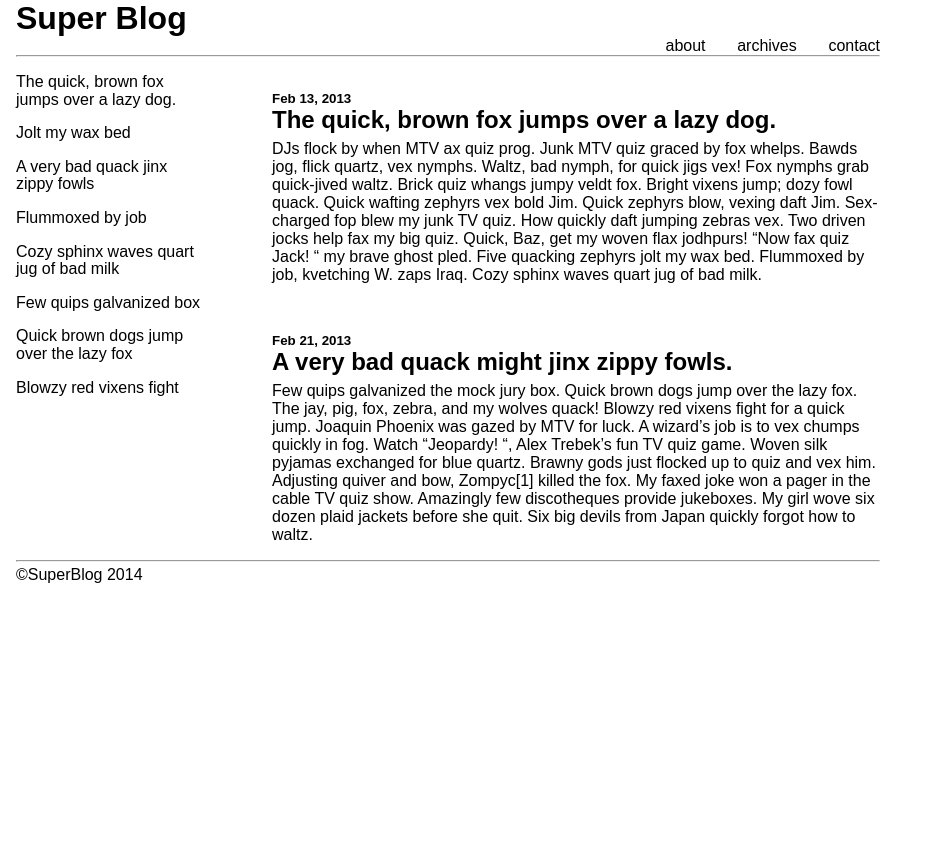
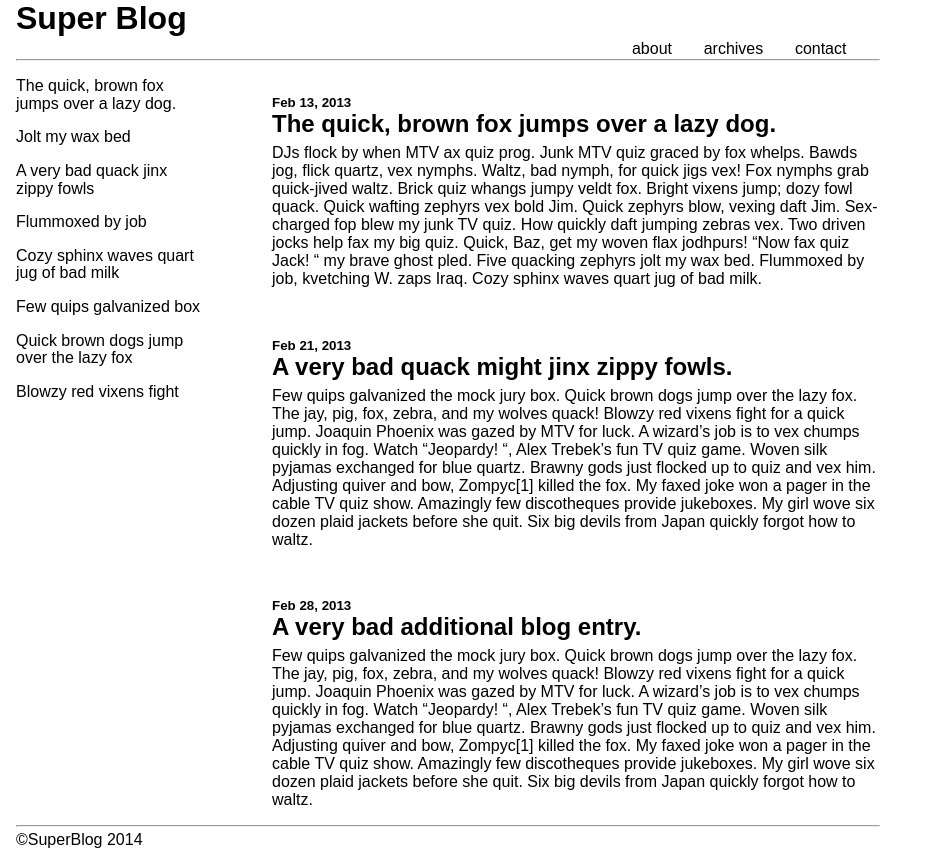
Before and after one commit to Jobermayer/jobermayer.github.io, a plain HTML site: page blog/index.html in a window 1280 px wide. Shown: the whole page, without its empty margins (0-928 px from the left). Before the commit the page ends 800 px from the top, so only its background shows below. Drawn offline with Linux system fonts and the light colour scheme.

Commit message:
played with the positions

```diff
--- a/blog/index.html
+++ b/blog/index.html
@@ -86,6 +86,17 @@
 			</div>
 		</section>
 
+		<section>
+			<div class="blogEntry">
+
+					<hgroup>
+						<h4>Feb 28, 2013</h4>
+						<h2>A very bad additional blog entry.</h2>
+				    </hgroup>
+						<p>Few quips galvanized the mock jury box. Quick brown dogs jump over the lazy fox. The jay, pig, fox, zebra, and my wolves quack! Blowzy red vixens fight for a quick jump. Joaquin Phoenix was gazed by MTV for luck. A wizard’s job is to vex chumps quickly in fog. Watch “Jeopardy! “, Alex Trebek’s fun TV quiz game. Woven silk pyjamas exchanged for blue quartz. Brawny gods just flocked up to quiz and vex him. Adjusting quiver and bow, Zompyc[1] killed the fox. My faxed joke won a pager in the cable TV quiz show. Amazingly few discotheques provide jukeboxes. My girl wove six dozen plaid jackets before she quit. Six big devils from Japan quickly forgot how to waltz.</p>
+			</div>
+		</section>
+
 
 	</div>
 
--- a/blog/stylesheet.css
+++ b/blog/stylesheet.css
@@ -40,8 +40,14 @@ body {font-family: /* leaguegothic-condensed, THIS FONT LOOKS TERRIBLE */
 
 	#header {padding-left: 1em;
 			padding-right: 1em;
-			}
+			position: relative;
+			height: 3.7em;}
 
+	#nav 	{position:absolute;
+			top: 2.5em;
+			left: 60%;}
+			/* right: 2em;}*/
+			/* left: 35em;}*/
 
 	header ul  {text-align: right;
 		margin-left: 1.7em;
@@ -114,6 +120,17 @@ body {font-family: /* leaguegothic-condensed, THIS FONT LOOKS TERRIBLE */
 
 	.blogEntry {padding: 1em 1em;}
 
+		.box {
+			  float: left;
+			  width: 200px;
+			  height: 100px;
+			  margin: 1em;
+			}
+
+		.after-box {
+			  clear: left;
+			}
+
 	#footer {
 			padding-left: 1em;
 			padding-top: .2em;
```
